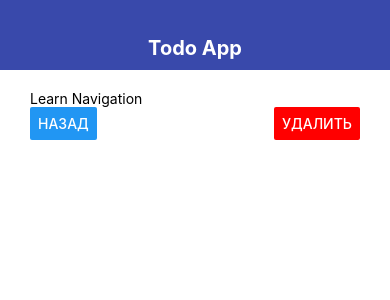
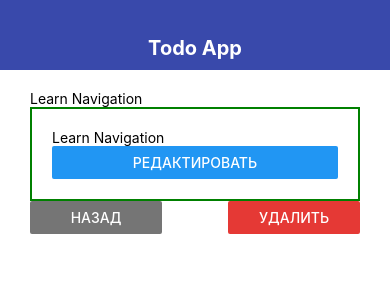
Before and after one commit to CPPtrueCoder/TodoRN, a React Native app: screen / in a window 390 px wide. Shown: the top 300 px of the page. Built offline with nearby package versions, Linux system fonts and the light colour scheme.

Commit message:
Add styles theme and beginning structure for card of todo

```diff
--- a/src/components/AddTodo.js
+++ b/src/components/AddTodo.js
@@ -1,5 +1,6 @@
 import React, {useState} from 'react'
 import {View, StyleSheet, TextInput, Button,Alert} from 'react-native'
+import {THEME} from "../theme";
 
 export const AddTodo = ({onSubmit}) => {
 
@@ -44,7 +45,8 @@ const styles = StyleSheet.create ({
 		width: '70%',
 		borderStyle: 'solid',
 		borderBottomWidth: 2,
-		borderBottomColor: '#3949ab',
+		borderBottomColor: THEME.MAIN_COLOR
+		,
 		marginBottom: 10
 	}
 
--- a/src/components/navbar.js
+++ b/src/components/navbar.js
@@ -1,5 +1,6 @@
 import React from 'react'
 import {View, StyleSheet, Text} from 'react-native'
+import {THEME} from "../theme";
 
 export const Navbar = ({title}) => {
 	return (
@@ -14,7 +15,7 @@ const styles = StyleSheet.create ({
 		height: 70,
 		alignItems: 'center',
 		justifyContent: 'flex-end',
-		backgroundColor: '#3949ab',
+		backgroundColor: THEME.MAIN_COLOR,
 		paddingBottom:10
 	},
 	text: {
--- /dev/null
+++ b/src/components/ui/AppCard.js
@@ -0,0 +1,17 @@
+import React from 'react'
+import {StyleSheet,View} from 'react-native'
+
+export const AppCard=props=>(
+	<View style={styles.default}>
+		{props.children}
+	</View>
+);
+
+	const styles=StyleSheet.create({
+	default:{
+		padding:20,
+		borderWidth:2,
+		borderColor:'green'
+	}
+		}
+	);
--- a/src/screens/todoScreen.js
+++ b/src/screens/todoScreen.js
@@ -1,18 +1,23 @@
 import React from 'react'
 import {StyleSheet,View,Text,Button} from 'react-native'
-
+import {THEME} from "../theme";
+import {AppCard} from "../components/ui/AppCard";
 
 export const TodoScreen = ({goBack,todo}) =>{
 	return <View>
 		<Text>{todo.title}</Text>
+		<AppCard>
+			<Text>{todo.title}</Text>
+			<Button title='Редактировать'/>
+		</AppCard>
 		<View style={styles.buttonContainer}>
 			<View style={styles.buttonContains}>
-		<Button title="Назад"
+		<Button color={THEME.GREY_COLOR} title="Назад"
 		onPress={goBack}/>
 			</View>
 			<View style={styles.buttonContains}>
 		<Button title="Удалить"
-		        color='#ff0000'
+		        color={THEME.DANGER_COLOR}
 		onPress={()=>console.log('Deleted')}/>
 			</View>
 		</View>
@@ -26,6 +31,6 @@ buttonContainer:{
 	justifyContent:'space-between'
 },
 	buttonContains:{
-
+	width:'40%'
 	}
 });
--- /dev/null
+++ b/src/theme.js
@@ -0,0 +1,6 @@
+export const THEME={
+DANGER_COLOR:'#e53935',
+	GREY_COLOR:'#757575',
+	MAIN_COLOR:'#3949ab'
+
+};
```
